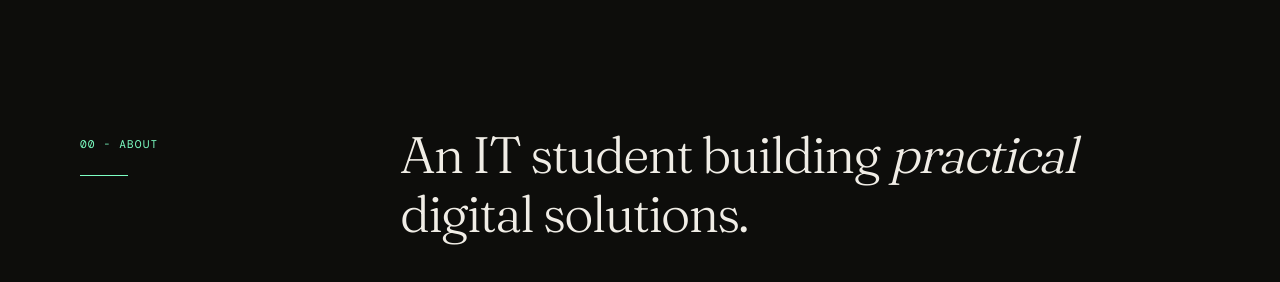
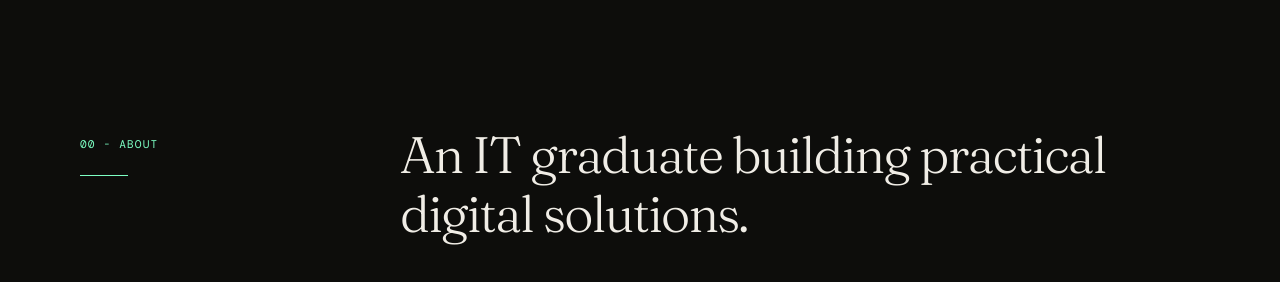
Before and after one commit to darc2600/ProfilePortfolio, an Angular app: page / in a window 1280 px wide. Shown: the part 803-1085 px from the top of the page. Built offline with nearby package versions, Linux system fonts and the light colour scheme; grey boxes are pictures that could not be loaded; a web font is replaced by a local one.

Commit message:
Edited a sentence

```diff
--- a/src/app/app.component.html
+++ b/src/app/app.component.html
@@ -48,7 +48,7 @@
       <i></i>
     </div>
     <div class="section-content">
-      <h2>An IT student building <em>practical</em> digital solutions.</h2>
+      <h2>An IT graduate building practical digital solutions.</h2>
       <div class="about-grid">
         <figure class="about-portrait">
           <img src="picture/BIR%20picture.png" alt="Portrait of Arvin" />
```
